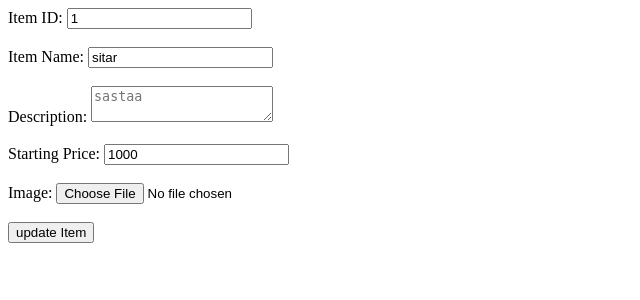
After one commit to jainv4156/auction, a Django app: a page that uses onlineauction/templates/itemupdate.html in a window 1280 px wide. The commit adds this page. Shown: the top 300 px of the page, without its empty margins (0-640 px from the left). Run offline with Django 4.2, Linux system fonts and the light colour scheme; data comes from the database, SQL or seed files in the repository; parts of the project's set-up code (start-up, migrations or seed data) failed here and were passed over.

Commit message:
added a task for adding new item and removing previsis item and rearrange the slots every hour

```diff
--- a/onlineauction/auction24/models.py
+++ b/onlineauction/auction24/models.py
@@ -2,5 +2,5 @@ from django.db import models
 
 # Create your models here.
 class auctionobjects(models.Model):
-    objectid = models.IntegerField(primary_key=True)
+    slot = models.IntegerField(primary_key=True)
     itemid   = models.ForeignKey("onedayauction.auctionitem", on_delete=models.CASCADE)
--- a/onlineauction/auction24/views.py
+++ b/onlineauction/auction24/views.py
@@ -1,8 +1,10 @@
 from django.shortcuts import render
 from .models import auctionobjects
-
+from  auction24.task import add,time_update
 # Create your views here.
 def auction24(request):
     auction24item = auctionobjects.objects.all()
     context={'auction24':auction24item}
+    result = time_update.delay()
+    print(result)
     return render(request,"auction24.html",context)
--- a/onlineauction/auctionlisting/urls.py
+++ b/onlineauction/auctionlisting/urls.py
@@ -4,5 +4,6 @@ urlpatterns = [
     path('',views.auctionlist,name="auctionlist"),
     path('additem/',views.additem,name="additem"),
     path('history/',views.history,name="history"),
-    path('deleteitem/<str:p>',views.deleteitem,name="deleteitem")
+    path('deleteitem/<str:p>',views.deleteitem,name="deleteitem"),
+    path('updateitem/<str:p>',views.updateitem,name="updateitem"),
 ]
--- a/onlineauction/auctionlisting/views.py
+++ b/onlineauction/auctionlisting/views.py
@@ -16,7 +16,7 @@ def additem(request):
         # itemauctiondate = request.POST.get("auction_date")
         data=auctionitem(itemid=itemid,itemname=itemname,itemdiscription=itemdiscription,itemstartingprice=itemstartingprice)
         data.save()
-        return redirect("index")
+        return redirect("auction24")
 
     return render(request,"auctionlist.html")
 def history(request):
@@ -26,3 +26,20 @@ def deleteitem(request,p):
     data =auctionitem.objects.all().filter(itemid=p)
     data.delete()
     return redirect("auctionlist")
+def updateitem(request,p):
+    data =auctionitem.objects.get(itemid=p)
+    if request.method == "POST":
+        itemid = request.POST.get("item_id")
+        itemname = request.POST.get("item_name")
+        itemdiscriptions = request.POST.get("description")
+        itemstartingprice = request.POST.get("starting_price")
+        data.itemid=itemid
+        data.itemname=itemname
+        descrip=data.itemdiscription
+        if itemdiscription != "":
+            data.itemdiscription=itemdiscriptions
+        data.itemdiscription=descrip
+        data.itemstartingprice=itemstartingprice
+        data.save()
+        return redirect("auctionlist")
+    return render(request,"itemupdate.html",{"data":data})
--- a/onlineauction/onedayauction/models.py
+++ b/onlineauction/onedayauction/models.py
@@ -19,3 +19,5 @@ class auctionitem(models.Model):
     currentbidder = models.CharField(max_length=100,default="None")
     status = models.CharField(max_length=100,default="NotSold")
     currentbid=models.IntegerField(default=0)
+    slots = models.IntegerField(null=True, blank=True)
+    listdate = models.DateTimeField( null=True, blank=True)
--- a/onlineauction/onlineauction/__init__.py
+++ b/onlineauction/onlineauction/__init__.py
@@ -0,0 +1,2 @@
+from .celery import app as celety_app
+_all_ = ('celery_app',)
--- a/onlineauction/templates/auction24.html
+++ b/onlineauction/templates/auction24.html
@@ -23,6 +23,7 @@
 
             <div class="elements auction24element">
                 time left:{{i.itemid.itemendtime}}
+                <h3>{{i.itemid.itemid}}</h3>
                 <img src="{{i.itemid.itemimage.url }}" alt="sitar" width="200" height="200">
                 <a href="{% url 'index'  %}">detail</a>
                 basebid:{{i.itemid.itemstartingprice}}
--- a/onlineauction/templates/itemmanager.html
+++ b/onlineauction/templates/itemmanager.html
@@ -16,7 +16,8 @@
             <h3>{{objectlist.itemname}}</h3>
             <h3>{{objectlist.itemstartingprice}}</h3>
             <h3>{{objectlist.status}}</h3>
-            <a href="#">update</a>
+            <h3>{{objectlist.slots}}</h3>
+            <a href="{% url 'updateitem' objectlist.itemid %}">update</a>
             <form action="">
             <a href="{% url 'deleteitem' objectlist.itemid %}">delete</a>
 
--- /dev/null
+++ b/onlineauction/templates/itemupdate.html
@@ -0,0 +1,32 @@
+<!DOCTYPE html>
+<html lang="en">
+<head>
+    <meta charset="UTF-8">
+    <meta name="viewport" content="width=device-width, initial-scale=1.0">
+    <title>Document</title>
+</head>
+<body>
+    <form action="{% url 'additem' %}" method="POST">
+    {% csrf_token %}
+    <form>
+        <label for=item_id>Item ID:</label>
+        <input type="number" id="item_id" name="item_id" value="{{data.itemid}}" required><br><br>
+
+        <label for="item_name">Item Name:</label>
+        <input type="text" id="item_name" name="item_name" value="{{data.itemname}}"required><br><br>
+
+        <label for="description">Description:</label>
+        <textarea id="description" name="description" placeholder="{{data.itemdiscription}}" value="{{data.itemdiscription}}" ></textarea><br><br>
+
+        <label for="starting_price">Starting Price:</label>
+        <input type="number" id="starting_price" name="starting_price"  value="{{data.itemstartingprice}}" required><br><br>
+
+        <label for="image">Image:</label>
+        <input type="file" id="image" name="image" required><br ><br>
+
+
+        <input type="submit" value="update Item">
+    </form>
+    </form>
+</body>
+</html>
```
Also changed, not shown: onlineauction/auction24/task.py (added, +37 -0 lines), onlineauction/onlineauction/celery.py (added, +24 -0 lines), onlineauction/onlineauction/settings.py (+13 -1 lines), onlineauction/auction24/migrations/0004_rename_objectid_auctionobjects_slot.py (added), onlineauction/db.sqlite3, onlineauction/media/images/Screenshot_from_2024-02-25_15-21-18.png (added), onlineauction/media/images/Screenshot_from_2024-02-25_15-21-18_Q8bzEX9.png (added), onlineauction/onedayauction/migrations/0009_auctionitem_listdate.py (added), onlineauction/onedayauction/migrations/0010_auctionitem_slots.py (added), 1 other file.
